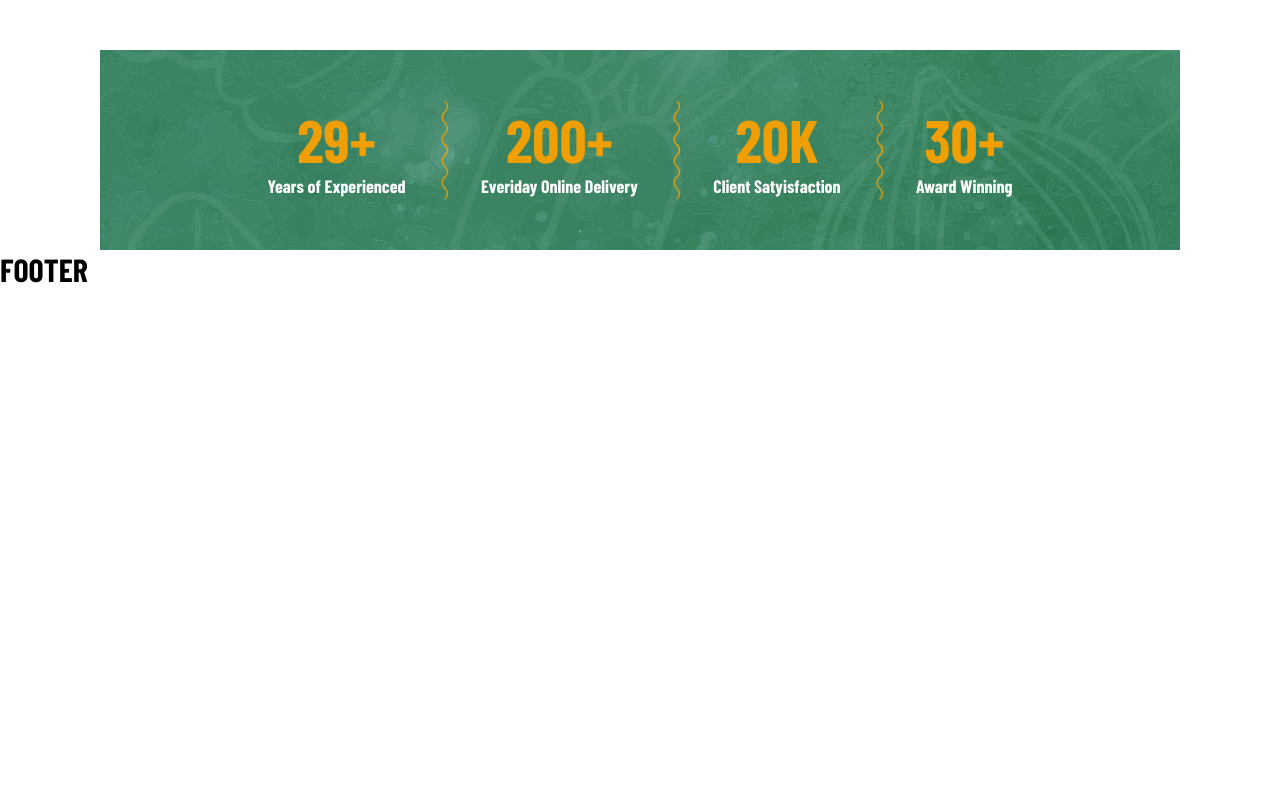
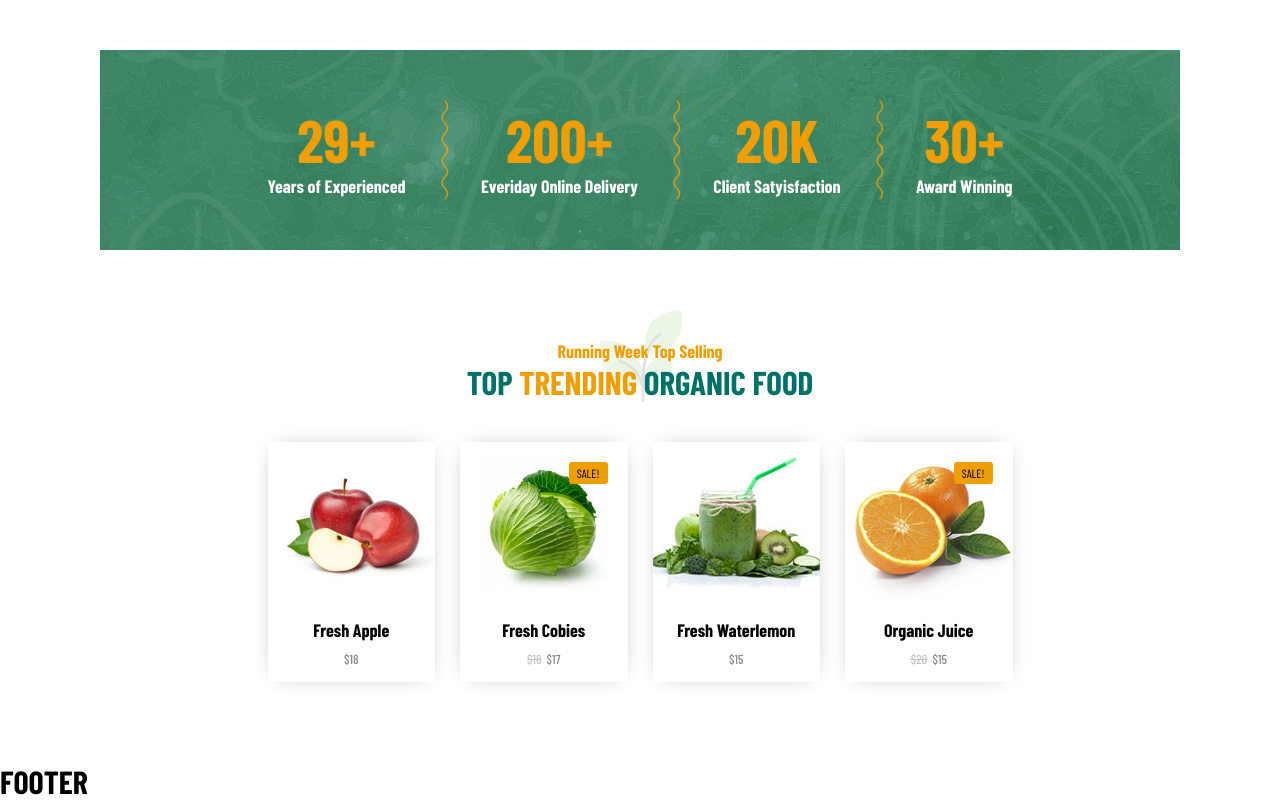
Before and after one commit to EnricoClem/proj-html-vuejs, a Vue app: page / in a window 1280 px wide. Shown: the part 2579-3379 px from the top of the page. Before the commit the page ends 2867 px from the top, so only its background shows below. Built offline with nearby package versions, Linux system fonts and the light colour scheme; a web font is replaced by a local one.

Commit message:
ADD - trending products main section

```diff
--- /dev/null
+++ b/src/components/CardTrending.vue
@@ -0,0 +1,96 @@
+<script>
+export default {
+    props: {
+        item: {
+            type: Object,
+            required: true
+        }
+  }
+}
+</script>
+
+<template>
+
+<li v-if="item.trending !== ''" class="product-card col-3 flex column centered gap-sm">
+    <img :src="`/public/${ item.img }`" alt="">
+    <h4 class="side-title">{{ item.name }}</h4>
+    <p v-if="item.sale === ''" class="price">{{ item.price }}</p>
+    <div v-else class="sale flex">
+        <p class="price old-price">{{ item.price }}</p><p class="price">{{ item.sale }}</p>
+        <div class="sale-badge">SALE!</div>
+    </div>
+    <div class="prod-buttons flex">
+        <button class="product-button" title="wishlist">
+            <font-awesome-icon :icon="['fas', 'heart']" />
+        </button>
+        <button class="product-button" title="add to cart">
+            <font-awesome-icon :icon="['fas', 'cart-shopping']" />
+        </button>
+        <button class="product-button" title="see more">
+            <font-awesome-icon :icon="['fas', 'eye']" />
+        </button>
+    </div>
+</li>
+
+</template>
+
+<style lang="scss" scoped>
+@use '../style/partials/variables.scss';
+
+.product-card {
+    padding-bottom: 15px;
+    position: relative;
+    background-color: variables.$white;
+    box-shadow: 0px 0px 20px -10px #888888;
+
+    &:hover .prod-buttons {
+        display: flex;
+    }
+}
+
+.old-price {
+    text-decoration: line-through;
+    opacity: 0.5;
+}
+
+.price {
+    color: variables.$gray;
+    font-weight: 500;
+    font-size: small;
+}
+
+.sale {
+    gap: 5px;
+}
+
+.sale-badge {
+    position: absolute;
+    top: 20px;
+    right: 20px;
+    background-color: variables.$brand-yellow;
+    padding: 4px 8px;
+    border-radius: 3px;
+    font-size: 12px;
+}
+
+.prod-buttons {
+    gap: 5px;
+    position: absolute;
+    top: 125px;
+    display: none;
+}
+
+.product-button {
+    border: none;
+    padding: 10px;
+    border-radius: 50%;
+    background-color: variables.$white;
+    color: black;
+
+    &:hover {
+        background-color: variables.$brand-yellow;
+        color: variables.$white;
+    }
+}
+
+</style>
--- a/src/components/GogrinMain.vue
+++ b/src/components/GogrinMain.vue
@@ -5,6 +5,7 @@
   import MainQuote from './MainQuote.vue';
   import MainCombo from '../components/MainCombo.vue';
   import MainData from './MainData.vue';
+  import MainTrending from '../components/MainTrending.vue';
 
   export default {
     components: {
@@ -13,7 +14,8 @@
       MainProducts,
       MainQuote,
       MainCombo,
-      MainData
+      MainData,
+      MainTrending
     }
   };
 </script>
@@ -26,6 +28,7 @@
 <MainQuote />
 <MainCombo />
 <MainData />
+<MainTrending />
 
 </template>
 
--- /dev/null
+++ b/src/components/MainTrending.vue
@@ -0,0 +1,48 @@
+<script>
+import { store } from '../store.js';
+import CardTrending from '../components/CardTrending.vue'
+
+  export default {
+    components: {
+        CardTrending
+    },
+    data() {
+        return {
+            store: store,
+        }
+    },
+  };
+</script>
+
+<template>
+
+<section class="container-sm">
+    <div class="trending-title flex centered column">
+        <h4 class="side-title important-text">Running Week Top Selling</h4>
+        <h1 class="secondary-title">TOP <span class="important-text">TRENDING</span> ORGANIC FOOD</h1>
+    </div>
+    <ul class="tranding-container flex gap-md">
+        <CardTrending v-for="trendProduct in store.allProducts" :key="trendProduct.id" :item="trendProduct"/>
+    </ul>
+</section>
+
+</template>
+
+<style lang="scss" scoped>
+@use '../style/partials/variables.scss';
+
+.trending-title {
+    color: variables.$brand-green;
+    background-image: url(/public/title-shap.png);
+    background-repeat: no-repeat;
+    background-position: center;
+    background-size: contain;
+    padding-top: 30px;
+    margin: 60px 0 40px 0;
+}
+
+.tranding-container {
+    margin-bottom: 80px;
+}
+
+</style>
```
